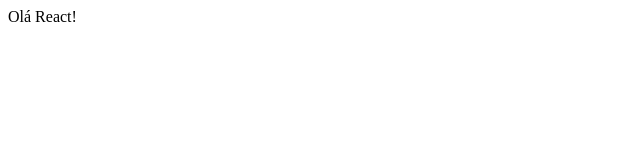
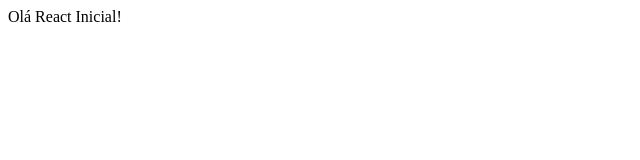
Before and after one commit to kalebtavares/Primeiro-projeto, a React (Create React App) app in the folder reactdio1/: page / in a window 1280 px wide. Shown: the top 160 px of the page, without its empty margins (0-640 px from the left). Built offline with nearby package versions, Linux system fonts and the light colour scheme.

Commit message:
Update greeting in App component to reflect project name

```diff
--- a/reactdio1/src/App.js
+++ b/reactdio1/src/App.js
@@ -2,7 +2,7 @@
 function App() {
   return (
     <div className="App">
-     Olá React!
+     Olá React Inicial!
     </div>
   );
 }
```
